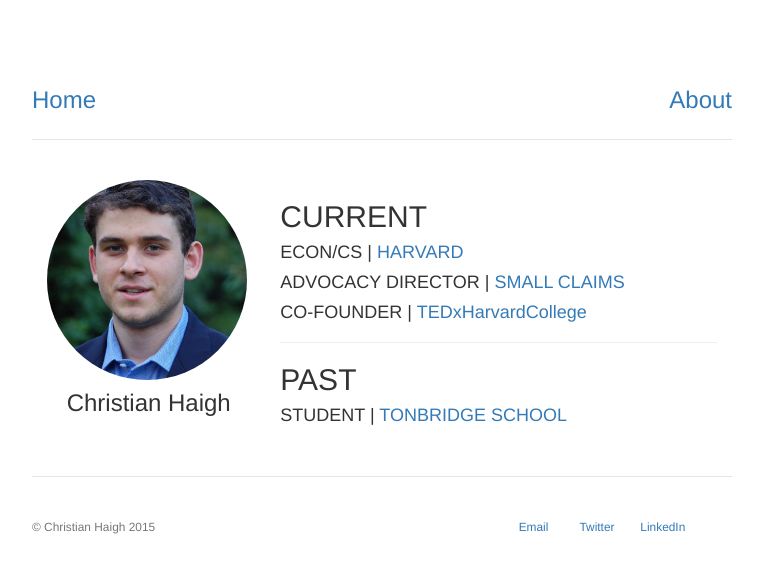
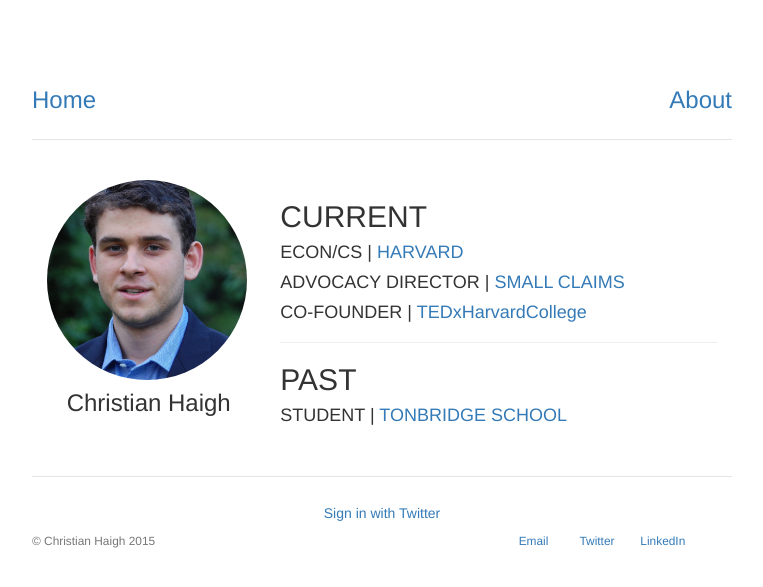
Before and after one commit to christianhaigh/christianhaigh.github.io, a Jekyll site: the page built from index.html, in a window 1280 px wide. Shown: the top 587 px of the page, without its empty margins (258-1021 px from the left). Built offline with Jekyll 4.4.1, drawn with Linux system fonts in a browser that asks for light colours.

Commit message:
Update default.html

```diff
--- a/_layouts/default.html
+++ b/_layouts/default.html
@@ -24,8 +24,8 @@
   {{ content }}
 
  <div class="footer">
- <a class="btn btn-social-icon btn-twitter">
-    <i class="fa fa-twitter"></i>
+ <a class="btn btn-block btn-social btn-twitter">
+    <i class="fa fa-twitter"></i> Sign in with Twitter
   </a>
 	<div class="row">
 	  	<div class="col-sm-8">
```
